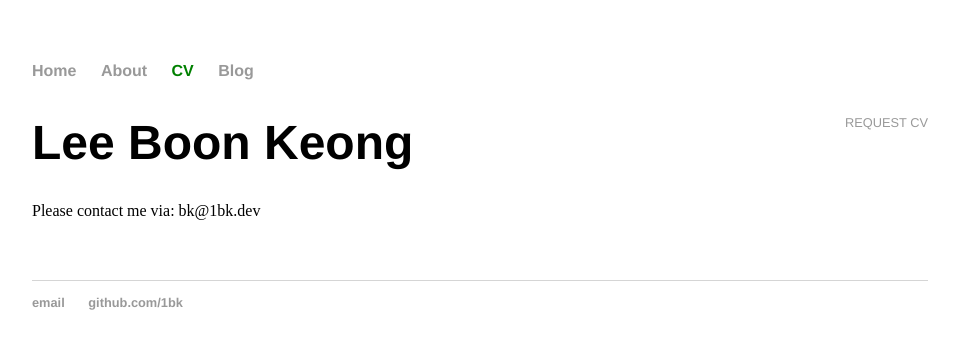
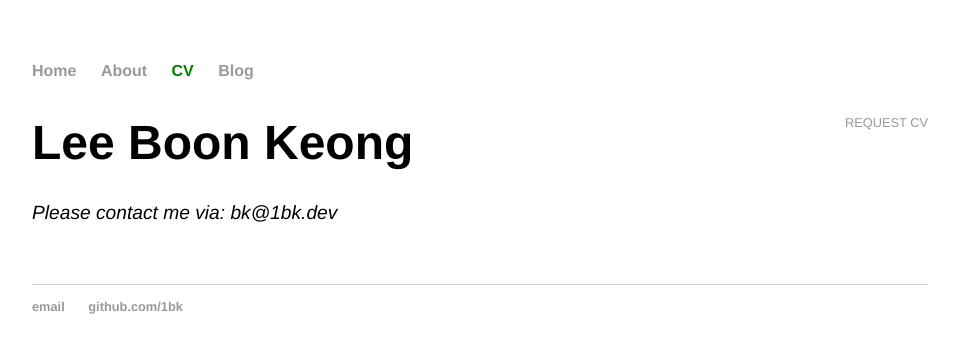
Before and after one commit to 1bk/1bk.github.io, a Jekyll site: the page built from cv/index.html, in a window 1280 px wide. Shown: the top 353 px of the page, without its empty margins (160-1118 px from the left). Built offline with Jekyll 4.4.1, drawn with Linux system fonts in a browser that asks for light colours.

Commit message:
Update cv page contents

```diff
--- a/cv/index.html
+++ b/cv/index.html
@@ -7,7 +7,7 @@ title: CV of Lee Boon Keong
 <!--  <a href="#" class="download" title="Download CV as PDF">Download CV</a>			-->
   <a href="mailto:bk@1bk.dev" class="download" title="Request CV as PDF">Request CV</a>
     <h1>Lee Boon Keong</h1>
-<!--      <address>-->
+      <address>
 <!--        <strong>Affiliation</strong><br>-->
 <!--        Street Address<br>-->
 <!--        City State 12345<br>-->
```
